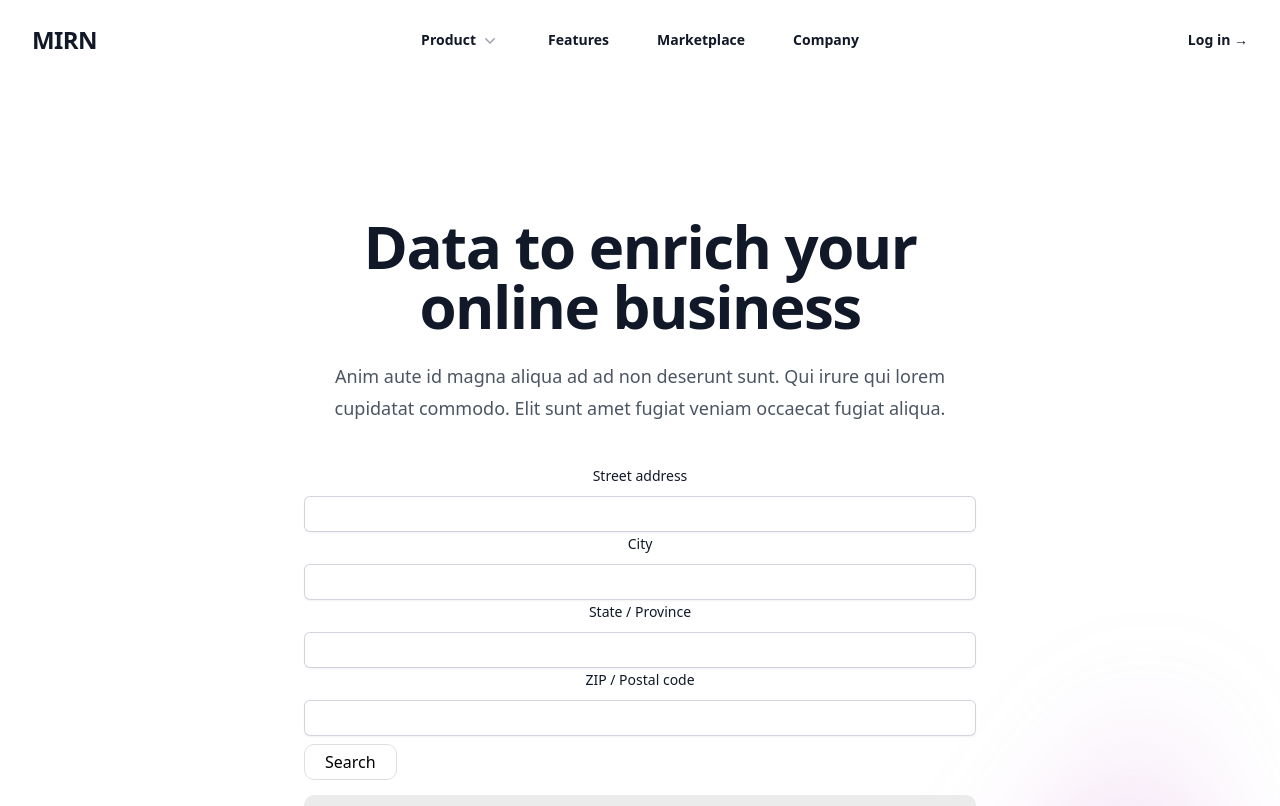
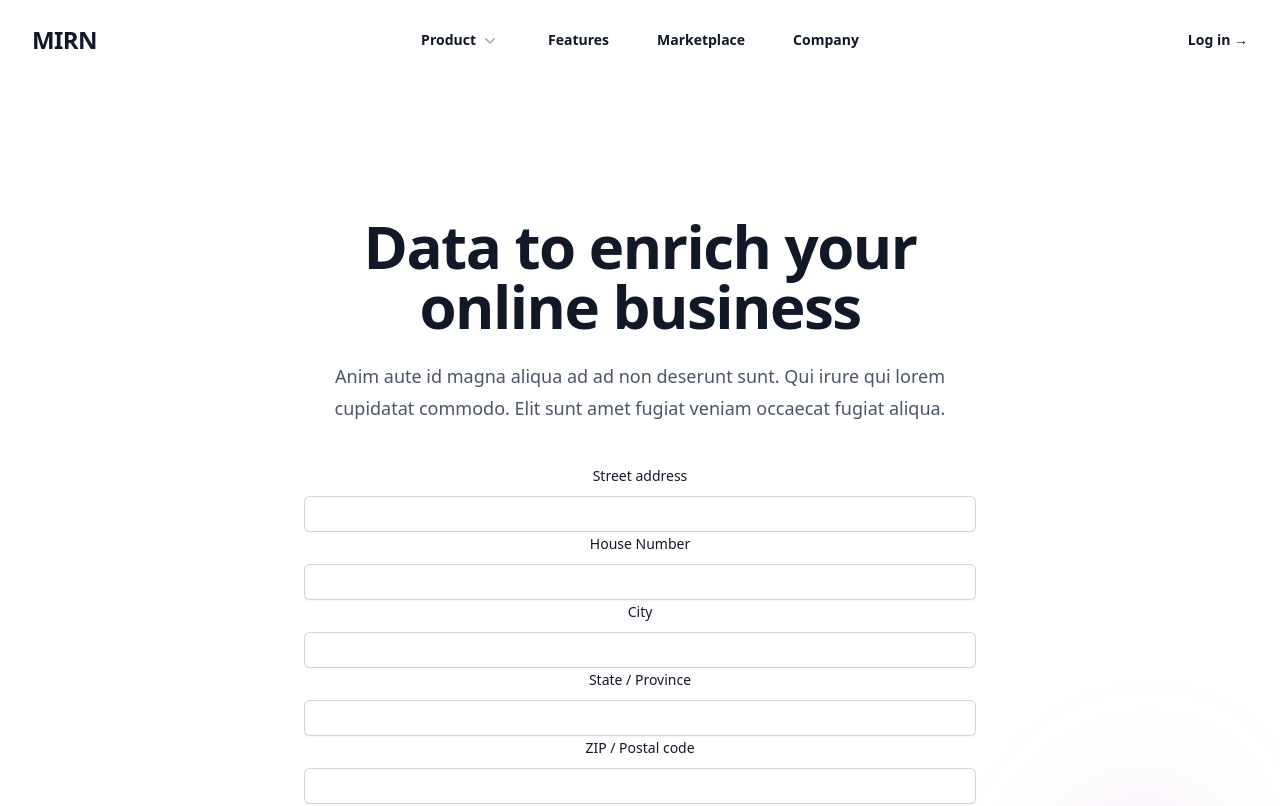
Before and after one commit to nishanshashintha1996/mirn, a React (Create React App) app: page / in a window 1280 px wide. Shown: the top 806 px of the page. Built offline with nearby package versions, Linux system fonts and the light colour scheme.

Commit message:
house number update

```diff
--- a/package.json
+++ b/package.json
@@ -1,5 +1,5 @@
 {
-  "homepage": "https://slnook.com",
+  "homepage": "https://mirn.compareconnectsave.com.au",
   "name": "mirn",
   "version": "0.1.0",
   "private": true,
--- a/src/components/hero/Hero.jsx
+++ b/src/components/hero/Hero.jsx
@@ -25,6 +25,7 @@ export default function Hero() {
   const [city, setCity] = useState([]);
   const [state, setState] = useState([]);
   const [postal, setPostal] = useState([]);
+  const [houseNumber, setHouseNumber] = useState([]);
 
   useEffect(() => {
       //console.log(data);
@@ -39,7 +40,8 @@ export default function Hero() {
         streetAddress:streetAddress,
         city:city,
         state:state,
-        postal:postal
+        postal:postal,
+        houseNumber:houseNumber
       })
     };
 
@@ -81,6 +83,23 @@ export default function Hero() {
                     value={streetAddress}
                     onChange = {e => setStreetAddress(e.target.value)}
                     autoComplete="street-address"
+                    className="block w-full rounded-md border-0 py-1.5 text-gray-900 shadow-sm ring-1 ring-inset ring-gray-300 placeholder:text-gray-400 focus:ring-2 focus:ring-inset focus:ring-indigo-600 sm:text-sm sm:leading-6"
+                  />
+                </div>
+              </div>
+
+              <div className="sm:col-span-2">
+                <label htmlFor="house-number" className="block text-sm font-medium leading-6 text-gray-900">
+                  House Number
+                </label>
+                <div className="mt-2">
+                  <input
+                    type="text"
+                    name="house-number"
+                    id="house-number"
+                    value={houseNumber}
+                    onChange = {e => setHouseNumber(e.target.value)}
+                    autoComplete="house-number"
                     className="block w-full rounded-md border-0 py-1.5 text-gray-900 shadow-sm ring-1 ring-inset ring-gray-300 placeholder:text-gray-400 focus:ring-2 focus:ring-inset focus:ring-indigo-600 sm:text-sm sm:leading-6"
                   />
                 </div>
```
